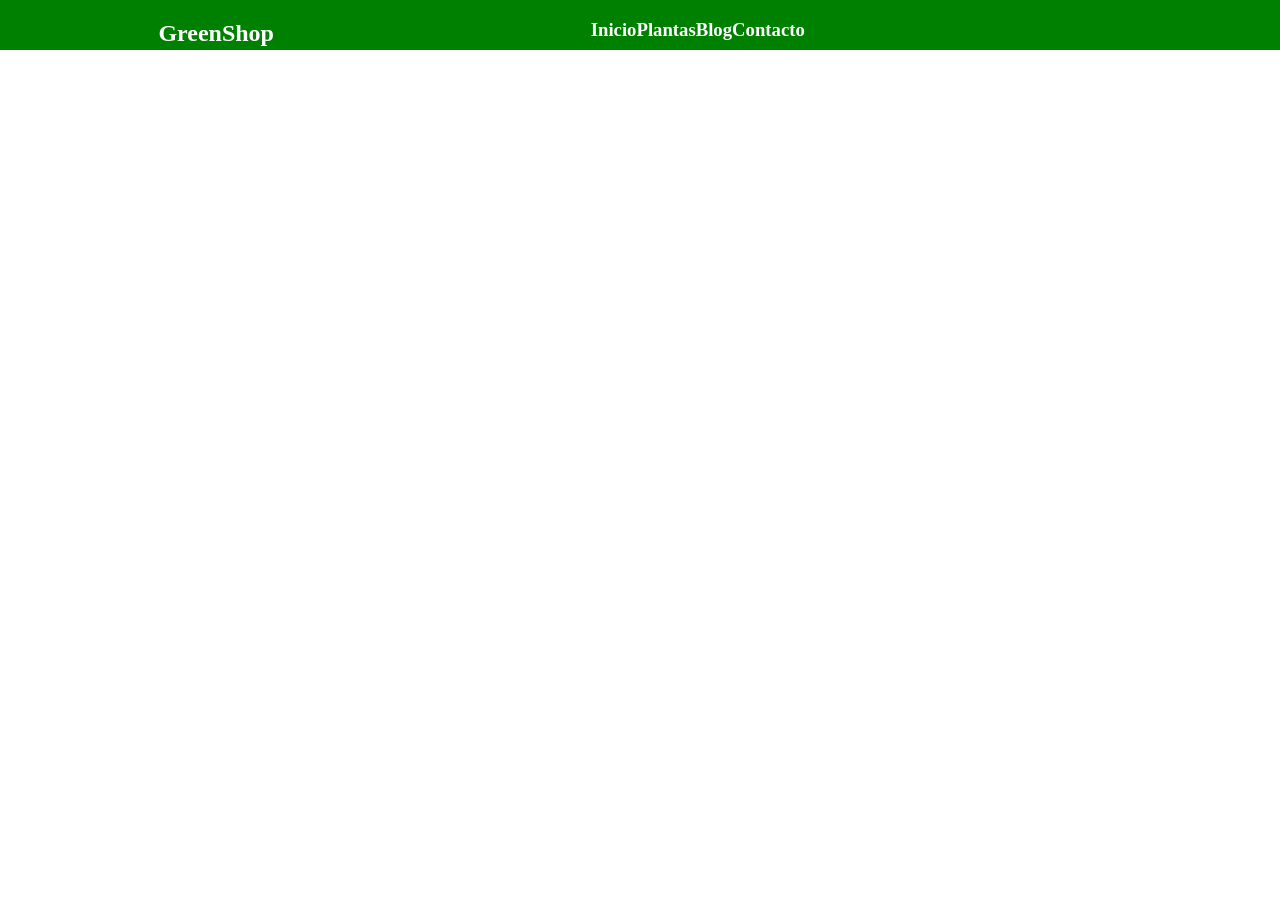
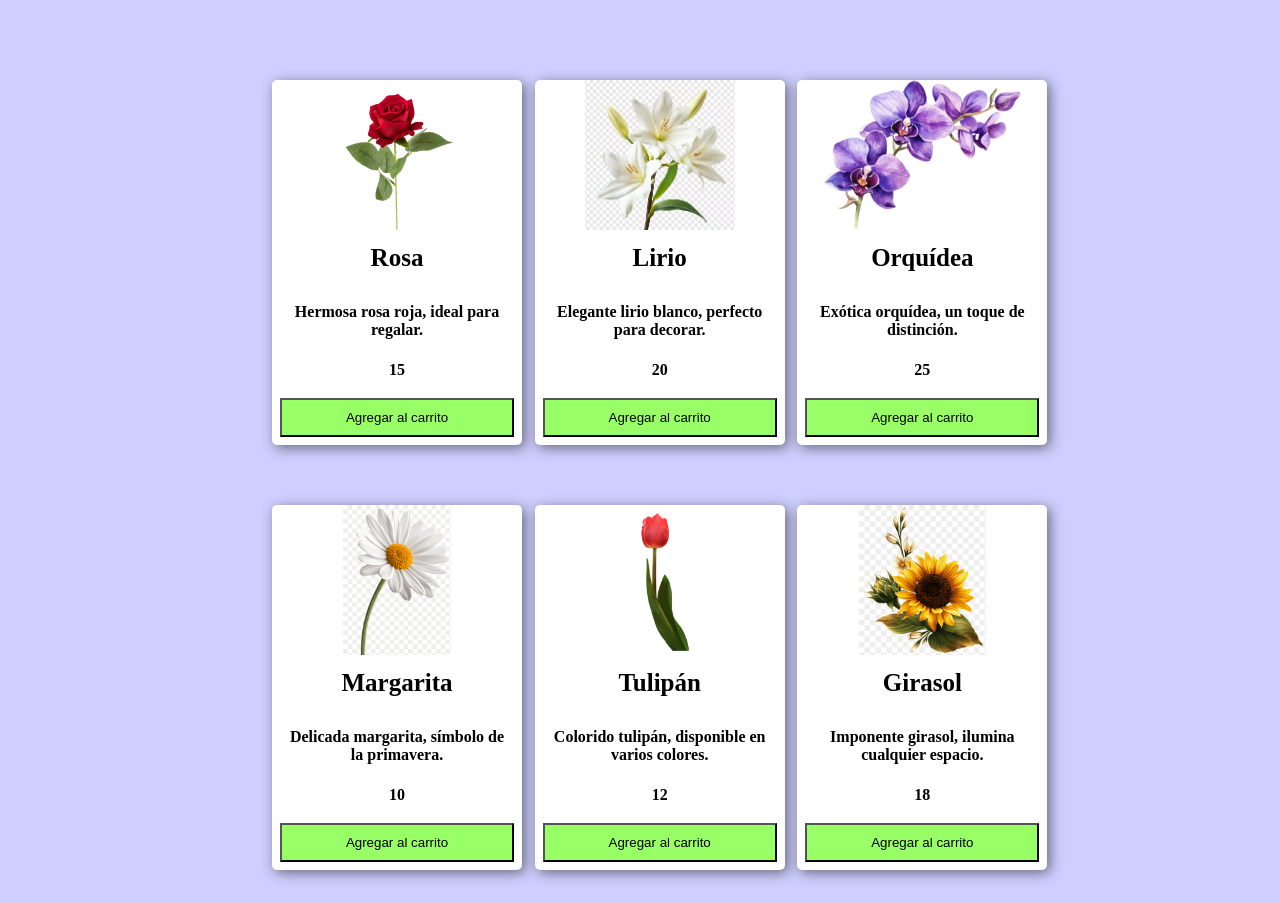
Before and after one commit to Adripe24/M-dulo-JS---Simulador-de-tienda-online, a plain HTML site: page index.html in a window 1280 px wide. Shown: the top 903 px of the page. Before the commit the page ends 800 px from the top, so only its background shows below. Drawn offline with Linux system fonts and the light colour scheme.

Commit message:
Hecho las cartas, solo falta darle funcion al carrito

```diff
--- a/data.js
+++ b/data.js
@@ -1,50 +1,17 @@
-// Seleccionamos el Header
-let header = document.querySelector('header');
+const productos = [
+  { id: 1, nombre: "Rosa", imagen: "imagenes/rosa.png", descripcion: "Hermosa rosa roja, ideal para regalar.", precio: 15, stock: 15 },
 
-let divHeader = document.createElement('div');
-divHeader.classList.add('header-container');
+  { id: 2, nombre: "Lirio", imagen: "imagenes/lirio.avif", descripcion: "Elegante lirio blanco, perfecto para decorar.", precio: 20, stock: 10 },
 
-// Creamos los divs que va a tener el header y le ponemos una clase
-let divInicio = document.createElement('div');
-divInicio.classList.add('inicio');
+  { id: 3, nombre: "Orquídea", imagen: "imagenes/orquidea.webp", descripcion: "Exótica orquídea, un toque de distinción.", precio: 25, stock: 8 },
 
-let divLogos = document.createElement('div');
-divLogos.classList.add('logos');
+  { id: 4, nombre: "Margarita", imagen: "imagenes/margarita.png", descripcion: "Delicada margarita, símbolo de la primavera.", precio: 10, stock: 20 },
 
-let divGreenShop = document.createElement('div');
-divGreenShop.classList.add('green-shop');
-// Añademos los divs al Header
-divHeader.appendChild(divGreenShop);
-divHeader.appendChild(divInicio);
-divHeader.appendChild(divLogos);
+  { id: 5, nombre: "Tulipán", imagen: "imagenes/tulipán.webp", descripcion: "Colorido tulipán, disponible en varios colores.", precio: 12, stock: 18 },
 
-// Creamos un h2 y lo añadimos con su correspondiente div
-let h2GreenShop = document.createElement('h2');
-h2GreenShop.textContent = 'GreenShop';
-divGreenShop.appendChild(h2GreenShop)
+  { id: 6, nombre: "Girasol", imagen: "imagenes/girasol.png", descripcion: "Imponente girasol, ilumina cualquier espacio.", precio: 18, stock: 12 },
 
+  { id: 7, nombre: "Clavel", imagen: "imagenes/clavel.png", descripcion: "Clavel rojo, un clásico lleno de encanto.", precio: 8, stock: 25 },
 
-// Creamos los siguientes textos y lo añadimos al divInicio
-let inicio = document.createElement('h3');
-inicio.textContent = 'Inicio';
-divInicio.appendChild(inicio);
-
-let plantas = document.createElement('h3');
-plantas.textContent = 'Plantas';
-divInicio.appendChild(plantas);
-
-let blog = document.createElement('h3');
-blog.textContent = 'Blog';
-divInicio.appendChild(blog);
-
-let contacto = document.createElement('h3');
-contacto.textContent = 'Contacto';
-divInicio.appendChild(contacto);
-
-
-// Creamos los logos y lo añadimos al divLogos
-let h3GreenShop = document.createElement('img');
-h3GreenShop.textContent = 'Aqui hay que poner el logo';
-divLogos.appendChild(h3GreenShop)
-
-header.appendChild(divHeader);
+  { id: 8, nombre: "Lavanda", imagen: "imagenes/lavanda.avif", descripcion: "Relajante lavanda, ideal para aromaterapia.", precio: 14, stock: 15 },
+];
--- a/index.html
+++ b/index.html
@@ -7,10 +7,19 @@
     <link rel="stylesheet" href="style.css">
 </head>
 <body>
-    <header></header>
-    <main></main>
-    <footer></footer>
+    <header>
+
+    </header>
+    <main>
+        <div id="characterContainer" class="container">
+        </div>
+    </main>
+    <footer>
+
+    </footer>
+
 
 <script src="data.js"></script>
+<script src="main.js"></script>
 </body>
 </html>
--- /dev/null
+++ b/main.js
@@ -0,0 +1,34 @@
+function renderData(productos) {
+    let $container = document.querySelector('#characterContainer');
+
+    for (let producto of productos) {
+      let $pill = document.createElement('div');
+      $pill.classList.add('character-pill');
+      $pill.innerHTML = `
+        <div class="character-pill">
+          <div class="character-body">
+            <div class="character-header">
+              <img src="${producto.imagen}" alt="${producto.nombre}">
+            </div>
+            <div class="character-content">
+              <h1 class="character-name">${producto.nombre}</h1>
+              <div class="character-description">
+                <div class="character-info">
+                  <p class="character-info-content">${producto.descripcion}</p>
+                </div>
+                <div class="character-info">
+                  <p class="character-info-content">${producto.precio}</p>
+                </div>
+                <div class="character-info">
+                  <button class="btn-carrito">Agregar al carrito</button>
+                </div>
+              </div>
+            </div>
+          </div>
+        </div>
+      `;
+      $container.appendChild($pill);
+    }
+  }
+
+  renderData(productos);
--- a/style.css
+++ b/style.css
@@ -1,19 +1,82 @@
-body {
+* {
     margin: 0;
+    padding: 0;
+    box-sizing: border-box;
 }
 
+body {
+    background-color: #cfcfff;
+}
 
-.header-container {
-    height: 50px;
-    background-color: green;
-    color: white;
+.container {
+    width: 70%;
+    margin: 0 auto;
     display: flex;
     flex-wrap: wrap;
-    justify-content: space-around;
+    padding: 50px;
 }
 
-.inicio {
-    display: flex;
-    flex-wrap: wrap;
-    justify-content: space-between;
+.character-pill {
+    width: 33%;
+    padding: 15px;
 }
+
+.character-body {
+    height: 400px;
+    width: 250px;
+    background-color: white;
+    transition: all 300ms;
+    border-radius: 5px;
+
+}
+
+.character-body:hover {
+    transform: scale(1.15);
+}
+
+.character-pill .character-body {
+    box-shadow: 3px 3px 13px 0px rgba(0,0,0,0.50);
+    height: 100%;
+}
+
+.character-header {
+    width: 100%;
+}
+
+.character-header img {
+    width: 100%;
+    height: 150px;
+    object-fit: contain;
+    object-position: center;
+    border-radius: 5px;
+}
+
+.character-content {
+   text-align: center;
+}
+
+.character-description {
+    margin-top: 20px;
+}
+
+.character-name {
+    font-size: 25px;
+    margin-top: 10px;
+}
+
+.character-info {
+    width: 100%;
+    padding: 8px;
+}
+
+.character-info-content {
+    padding: 3px;
+    font-weight: bold;
+}
+
+.btn-carrito {
+    width: 100%;
+    padding-top: 10px;
+    padding-bottom: 10px;
+    background-color: #99ff66;
+}
```
Also changed, not shown: imagenes/Clavel.png (added), imagenes/Girasol.png (added), imagenes/Lavanda.avif (added), imagenes/Lirio.avif (added), imagenes/Margarita.png (added), imagenes/Orquidea.webp (added), imagenes/Rosa.png (added), imagenes/Tulipán.webp (added).
